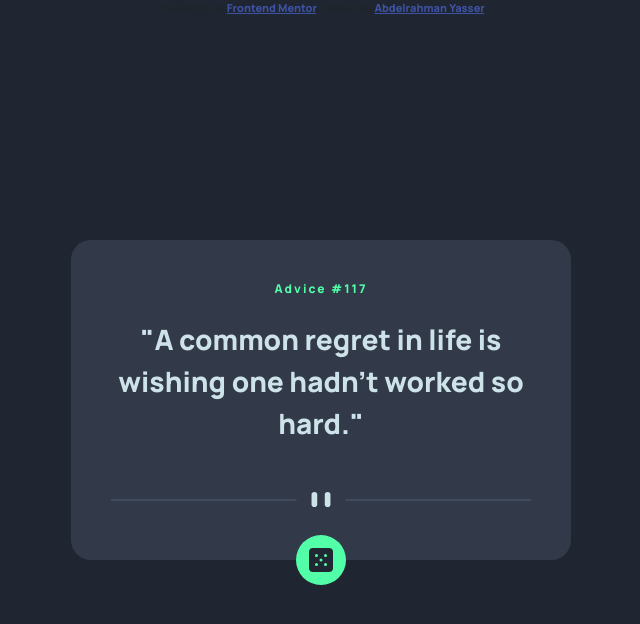
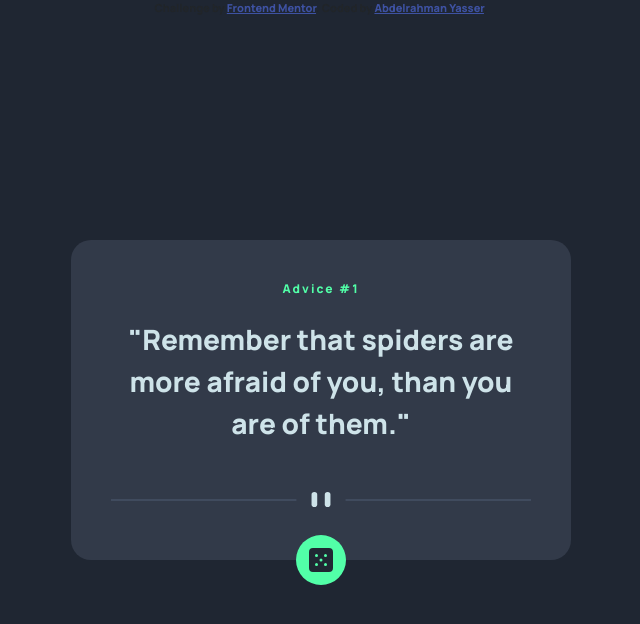
Before and after one commit to abdo-oyasser/challenge-seven, a plain HTML site: page index.html in a window 1280 px wide. Shown: the whole page, without its empty margins (319-959 px from the left). Drawn offline with Linux system fonts and the light colour scheme; files that its build step writes are made by us from their sources.

Commit message:
Update index.html

```diff
--- a/index.html
+++ b/index.html
@@ -32,10 +32,10 @@
   <div class="con">
     <div class="maincon">
       <div class="adv-id">
-        Advice <span>#117</span>
+        Advice <span>#1</span>
       </div>
       <div class="advice">
-        "A common regret in life is wishing one hadn't worked so hard."
+      "Remember that spiders are more afraid of you, than you are of them."
       </div>
       <div class="shape">
         <img src="./images/pattern-divider-desktop.svg" class="desktop" alt="">
```
